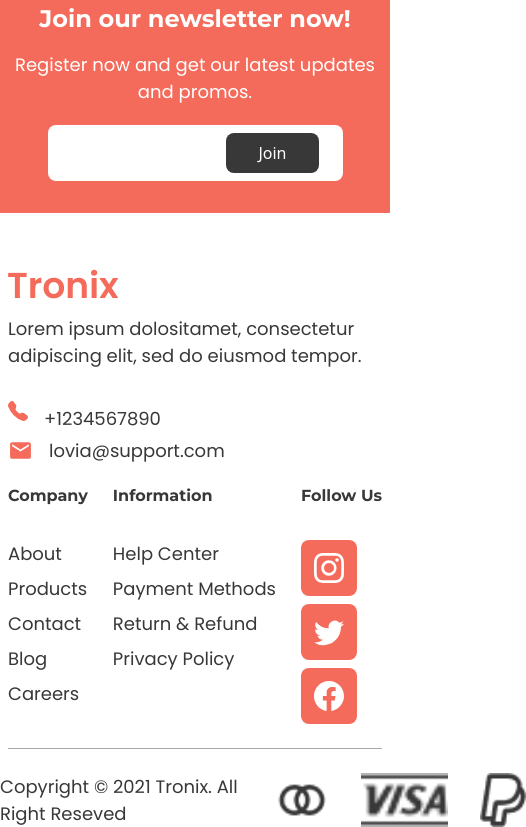
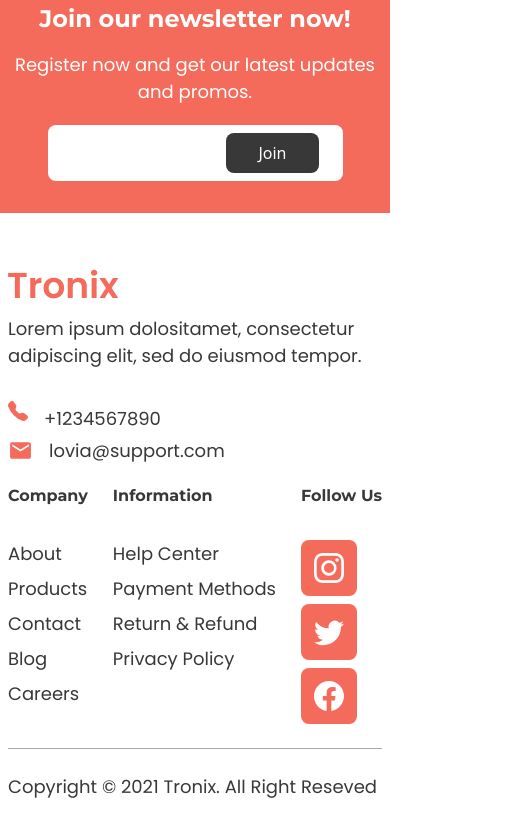
Before and after one commit to thehasandev/e_commerce_tronix, a React (Vite) app: page / in a window 390 px wide. Shown: the part 7584-8411 px from the top of the page, 526 px wide, since content can reach past the window. After the commit the page ends 8384 px from the top, so only its background shows below. Built offline with nearby package versions, Linux system fonts and the light colour scheme.

Commit message:
footer-bottom-res

```diff
--- a/src/components/Footer.jsx
+++ b/src/components/Footer.jsx
@@ -76,7 +76,7 @@ function Footer() {
 
                          <div className='md:w-1/3'>
                             <h3 className="font-mon font-bold xl:text-2xl text-secondary mb-8">Follow Us</h3>
-                              <Flex className="md:gap-x-8 flex-col gap-y-2 xl:flex-row">
+                              <Flex className="md:gap-x-8 flex-col gap-y-2 md:flex-row">
                                   <div className='bg-primary w-14 h-14 text-white relative rounded-[8px]'>
                                     <BsInstagram size={30} className='absolute top-1/2 left-1/2 -translate-x-1/2 -translate-y-1/2 z-30'/>
                                   </div>
@@ -99,15 +99,18 @@ function Footer() {
 
        <div>
          <Container>
-          <Flex className="justify-between pt-6">
+          <Flex className="justify-between pt-6 ">
             <div>
-              <p className='font-pop font-normal text-small text-secondary'>Copyright © 2021 Tronix. All Right Reseved</p>
+              <p className='font-pop font-normal text-small px-2 md:px-0 text-secondary'>Copyright © 2021 Tronix. All Right Reseved</p>
             </div>
 
-            <div className='flex gap-x-8'>
-              <Image src={FooterOne}/>
-              <Image src={FooterTwo}/>
-              <Image src={FooterThree}/>
+            <div className='hidden md:block'>
+              <div className='flex  gap-x-4 md:gap-x-8'>
+                <Image src={FooterOne}/>
+                <Image src={FooterTwo}/>
+                <Image src={FooterThree}/>
+              </div>
+
             </div>
 
           </Flex>
```
